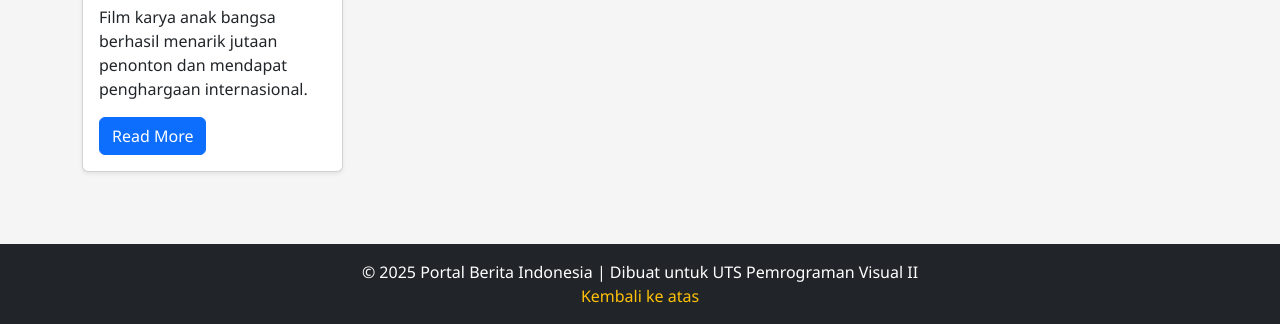
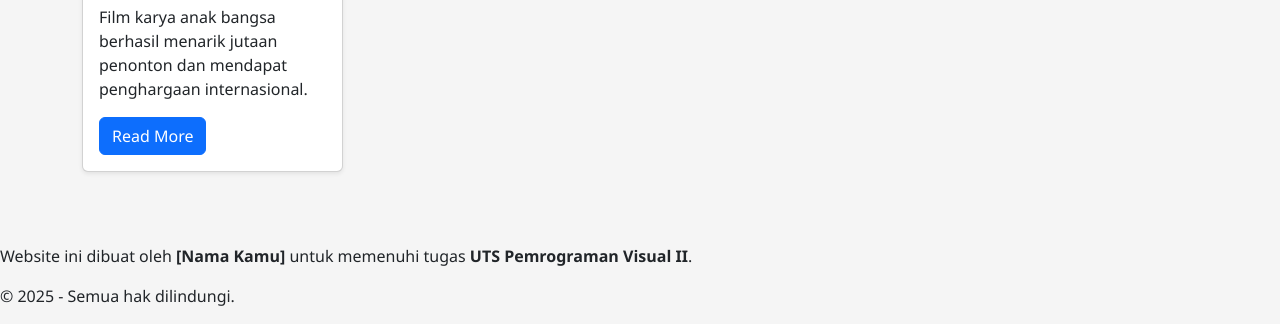
Before and after one commit to Luxxz1/website-berita, a plain HTML site: page index.html in a window 1280 px wide. Shown: the part 946-1270 px from the top of the page. Drawn offline with nearby package versions, Linux system fonts and the light colour scheme.

Commit message:
index.html

```diff
--- a/index.html
+++ b/index.html
@@ -41,10 +41,10 @@
   </section>
 
   <!-- ===== FOOTER ===== -->
-  <footer class="bg-dark text-white text-center p-3">
-    <p class="mb-0">© 2025 Portal Berita Indonesia | Dibuat untuk UTS Pemrograman Visual II</p>
-    <a href="#" class="text-warning text-decoration-none">Kembali ke atas</a>
-  </footer>
+  <footer>
+  <p>Website ini dibuat oleh <b>[Nama Kamu]</b> untuk memenuhi tugas <b>UTS Pemrograman Visual II</b>.</p>
+  <p>© 2025 - Semua hak dilindungi.</p>
+</footer>
 
   <!-- JS Libraries -->
   <script src="https://code.jquery.com/jquery-3.6.0.min.js"></script>
@@ -53,4 +53,5 @@
   <!-- Script kamu -->
   <script src="script.js"></script>
 </body>
+
 </html>
```
